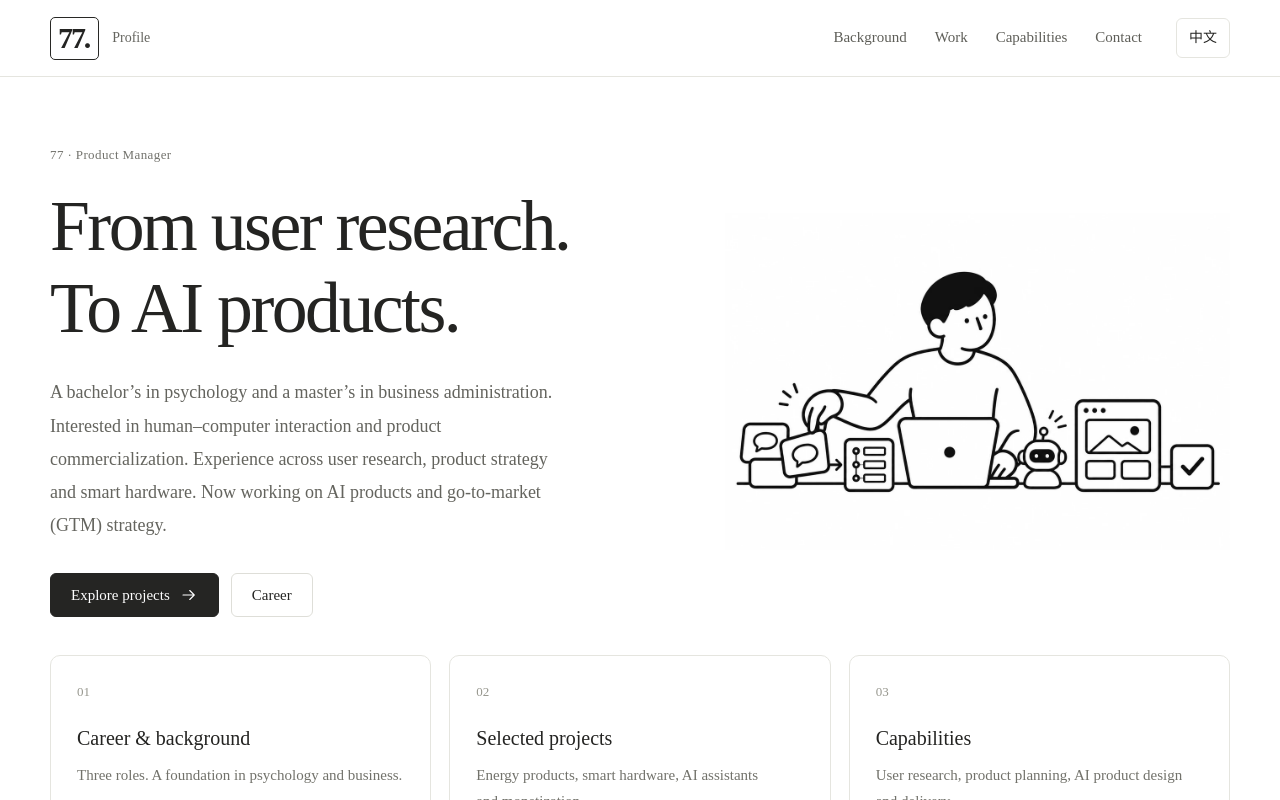
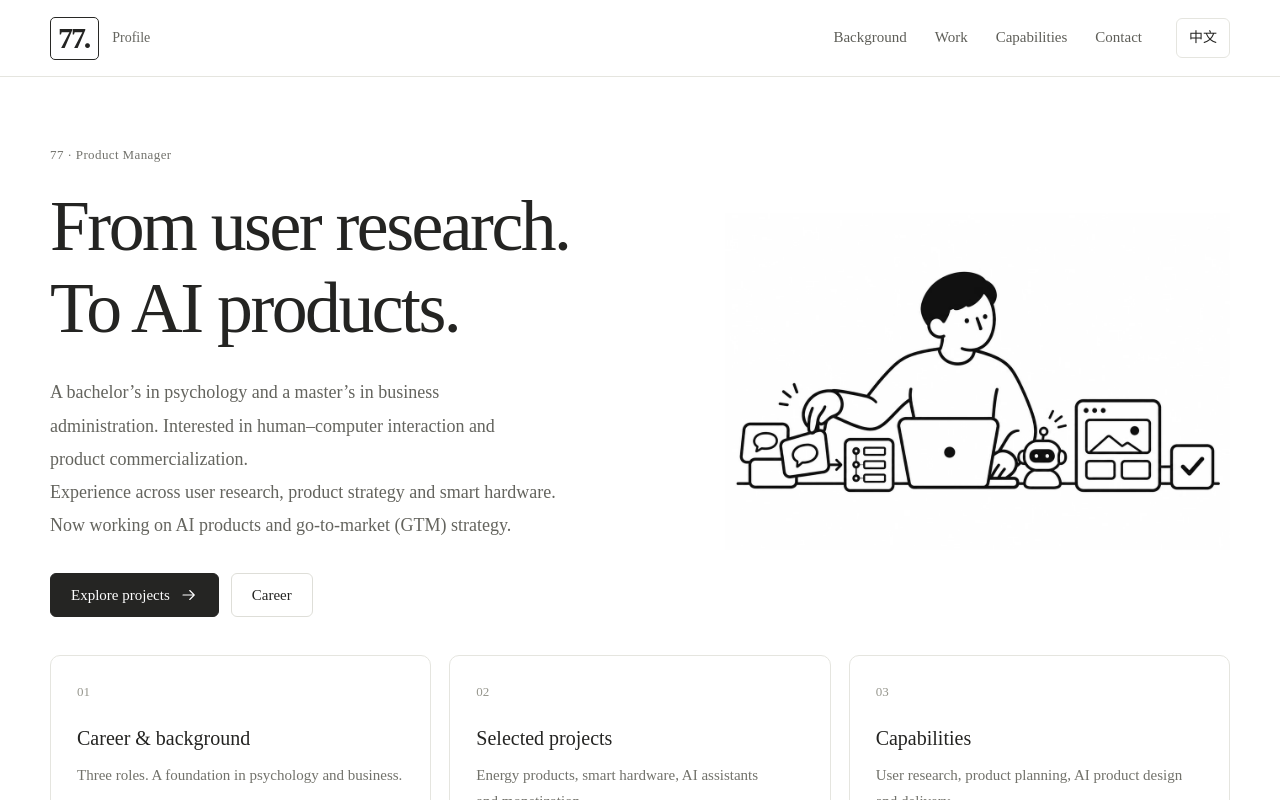
Before and after one commit to sunky-Z/77-portfolio, a React (Vite) app in the folder website/: page / in a window 1280 px wide. Shown: the top 800 px of the page. Built offline with nearby package versions, Linux system fonts and the light colour scheme.

Commit message:
Separate the hero introduction into readable lines

```diff
--- a/website/src/portfolio.js
+++ b/website/src/portfolio.js
@@ -36,7 +36,7 @@ export const portfolio = {
         "从用户研究，",
         "到 AI 产品。"
       ],
-      "intro": "心理学本科，工商管理硕士。关注人机交互与产品商业化。职业经历涵盖用户研究、产品策略与智能硬件，现从事 AI 产品与 GTM 商业化策略。",
+      "intro": "心理学本科，工商管理硕士。关注人机交互与产品商业化。\n职业经历涵盖用户研究、产品策略与智能硬件，\n现从事 AI 产品与 GTM 商业化策略。",
       "summaryCards": [
         {
           "id": "about",
@@ -182,7 +182,7 @@ export const portfolio = {
         "From user research.",
         "To AI products."
       ],
-      "intro": "A bachelor’s in psychology and a master’s in business administration. Interested in human–computer interaction and product commercialization. Experience across user research, product strategy and smart hardware. Now working on AI products and go-to-market (GTM) strategy.",
+      "intro": "A bachelor’s in psychology and a master’s in business administration. Interested in human–computer interaction and product commercialization.\nExperience across user research, product strategy and smart hardware.\nNow working on AI products and go-to-market (GTM) strategy.",
       "summaryCards": [
         {
           "id": "about",
--- a/website/src/styles.css
+++ b/website/src/styles.css
@@ -50,7 +50,7 @@ h1:focus, h2:focus { outline: none; }
 .hero-layout { display: grid; grid-template-columns: 1.2fr 1fr; gap: 68px; align-items: center; min-height: 370px; }
 .hero h1 { font-size: clamp(44px, 5.6vw, 72px); font-weight: 500; line-height: 1.14; letter-spacing: -.035em; margin-bottom: 27px; }
 .hero h1 span { display: block; }
-.hero-copy > p:not(.eyebrow) { max-width: 520px; font-size: 18px; color: #64645e; line-height: 1.85; }
+.hero-copy > p:not(.eyebrow) { max-width: 520px; font-size: 18px; color: #64645e; line-height: 1.85; white-space: pre-line; }
 .hero-visual { min-width: 0; }
 .hero-visual img { width: 100%; max-height: 350px; aspect-ratio: 1.4; object-fit: contain; filter: grayscale(1); }
 .hero-actions { display: flex; flex-wrap: wrap; gap: 12px; margin-top: 30px; }
```
